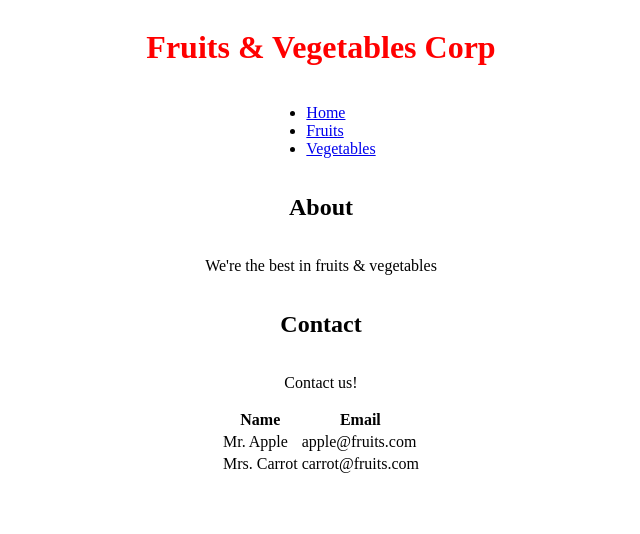
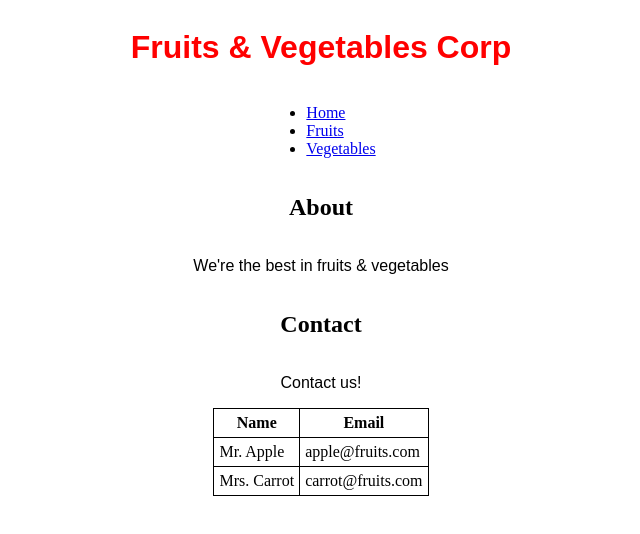
Before and after one commit to Maltesg/mandatory-js-1, a plain HTML site: page index.html in a window 1280 px wide. Shown: the whole page, without its empty margins (319-959 px from the left). Drawn offline with Linux system fonts and the light colour scheme.

Commit message:
upg klar 1.0

```diff
--- a/main.css
+++ b/main.css
@@ -5,8 +5,18 @@ header {
     align-items: center;
 }
 h1 {
-
+    font-family: Arial, Helvetica, sans-serif;
     color: red;
+}
+p {
+    font-family: Arial, Helvetica, sans-serif;
+}
+table, th, td {
+    border: 1px solid black;
+    border-collapse: collapse;
+}
+th, td {
+    padding: 5px;
 }
 #about {
     display: flex;
```
Also changed, not shown: want.html (+1 -1 lines). Lines whose indentation alone changed are shown as unchanged.
